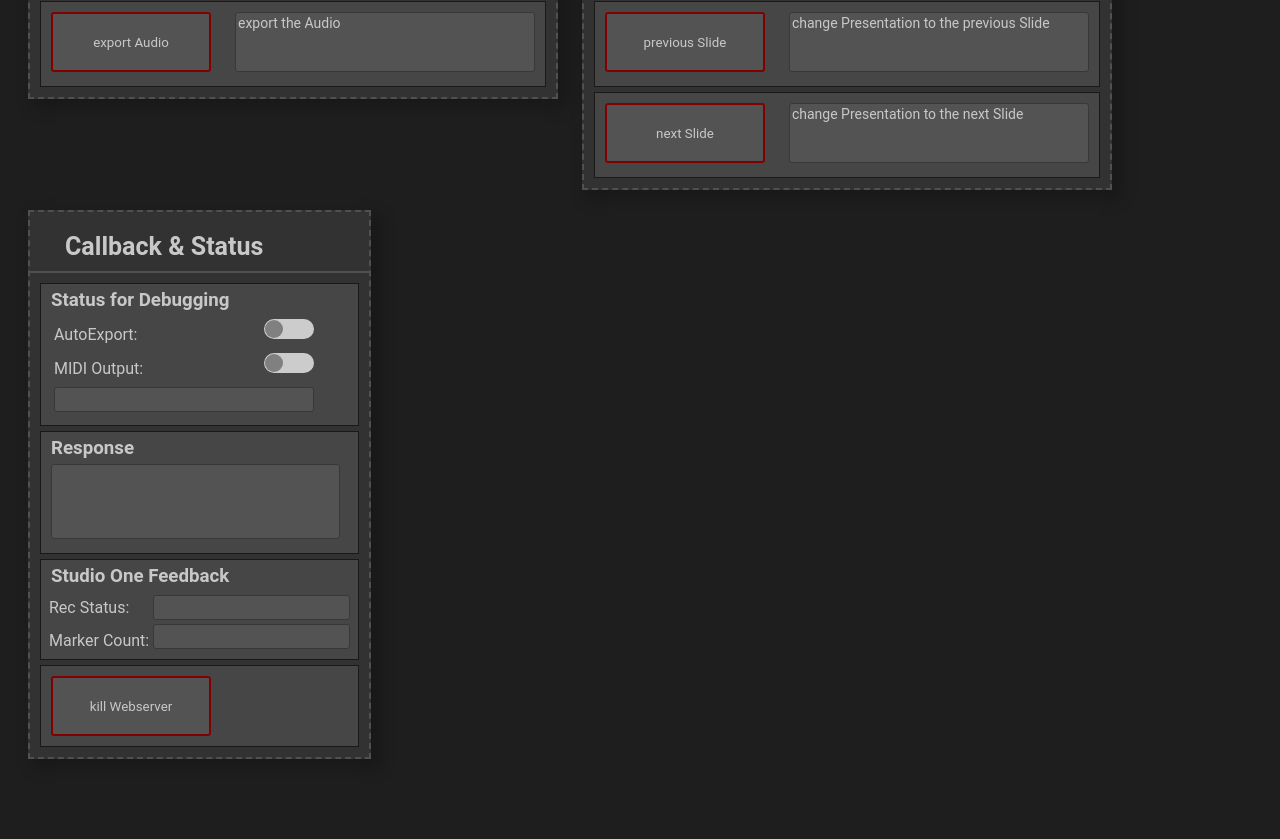
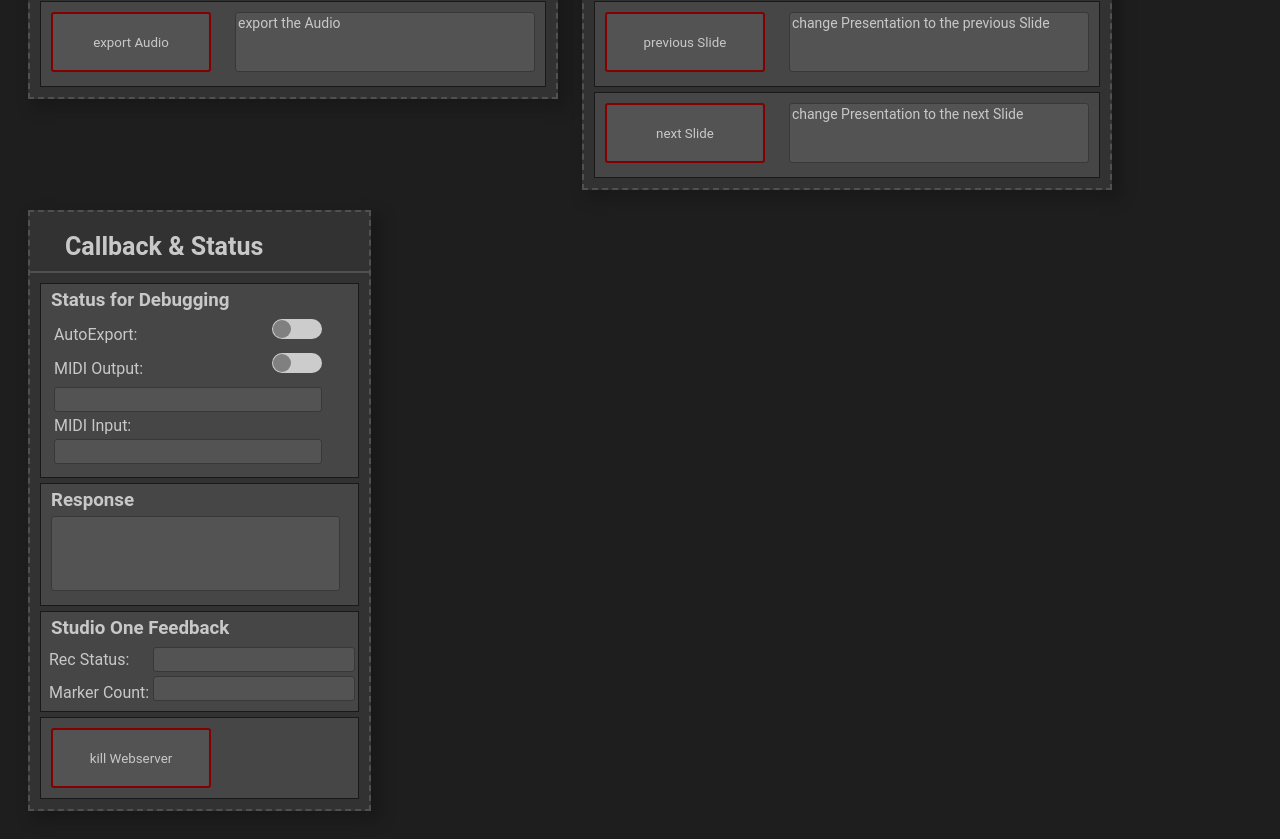
Before and after one commit to ScheerleJo/HTTP2MIDI, a website: page views/debug-helper.html in a window 1280 px wide. Shown: the part 689-1528 px from the top of the page. Before the commit the page ends 1476 px from the top, so only its background shows below. Drawn offline with Linux system fonts and the light colour scheme; no server answers; files whose address does not match are found by name.

Commit message:
show midi-Input on Debug-Helper

```diff
--- a/views/debug-helper.html
+++ b/views/debug-helper.html
@@ -105,11 +105,19 @@
                         <div class="switch">
                             <input type="checkbox" id="switchMidi">
                             <span class="slider round"></span>
-                      </div></td>
+                    </div></td>
                 </tr>
                 <tr>
                     <td colspan="2">
-                        <input type="text" id="midiOutput"  class="status-text" readonly>
+                        <input type="text" id="midiOutput" class="status-text" readonly>
+                    </td>
+                </tr>
+                <tr>
+                    <td colspan="2">MIDI Input:<td></td>
+                </tr>
+                <tr>
+                    <td colspan="2">
+                        <input type="text" id="midiInput" class="status-text" readonly>
                     </td>
                 </tr>
             </table>
@@ -164,6 +172,7 @@
     function parseDataToElements(data){
         document.getElementById('markerCount').value = data.markerCount;
         document.getElementById('midiOutput').value = data.MidiOutput;
+        document.getElementById('midiInput').value = data.MidiInput;
 
         // Handling the Recording Status with color-coding
         if(data.recStatus == true) {
--- a/views/styles.css
+++ b/views/styles.css
@@ -92,6 +92,7 @@ h3 {
     border: rgb(56, 56, 56) 1px solid;
     border-radius: 3px;
     height: 25px;
+    width: 100%;
     position: relative;
     margin-right: 5px;
 }
```
